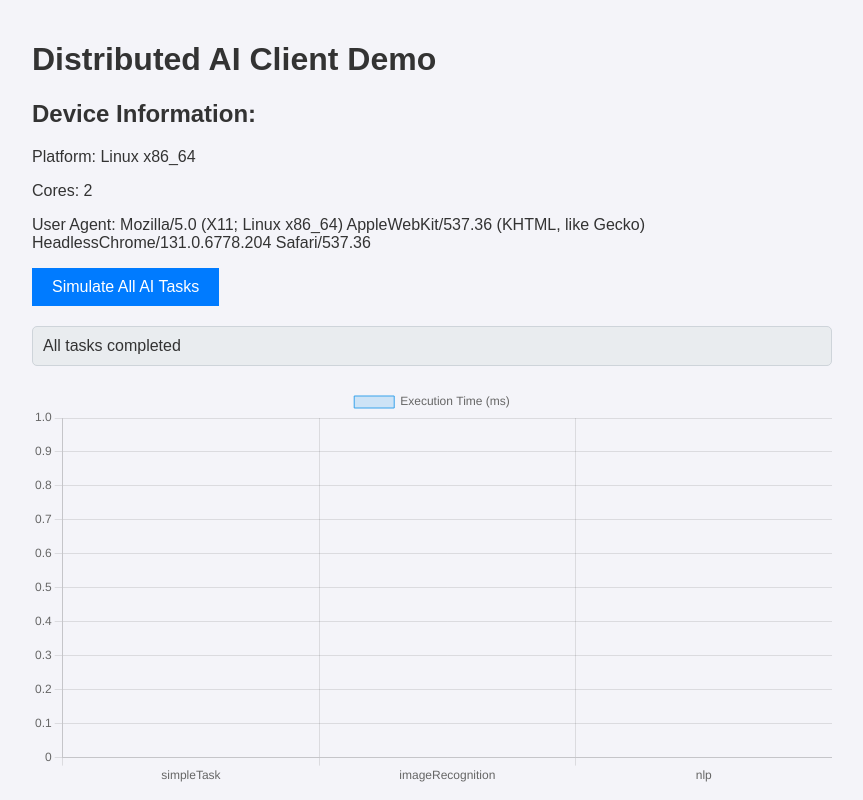
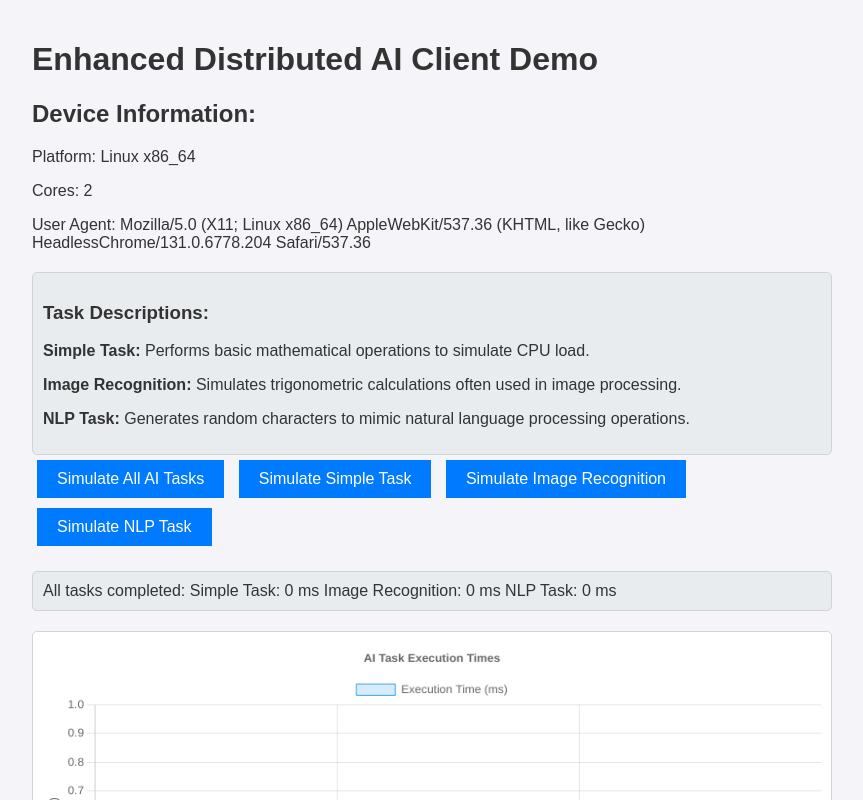
Before and after one commit to akimitu22/distributed-ai-demo, a plain HTML site: page index.html in a window 1280 px wide. Both pictures are taken after a click on the button "Simulate All AI Tasks". Shown: the top 800 px of the page, without its empty margins (208-1071 px from the left). Drawn offline with nearby package versions, Linux system fonts and the light colour scheme.

Commit message:
index.html

```diff
--- a/index.html
+++ b/index.html
@@ -3,7 +3,7 @@
 <head>
     <meta charset="UTF-8">
     <meta name="viewport" content="width=device-width, initial-scale=1.0">
-    <title>Distributed AI Client Demo</title>
+    <title>Enhanced Distributed AI Client Demo</title>
     <style>
         body {
             font-family: Arial, sans-serif;
@@ -21,11 +21,12 @@
             border: none;
             cursor: pointer;
             transition: background-color 0.3s ease;
+            margin: 5px;
         }
         button:hover {
             background-color: #0056b3;
         }
-        #result {
+        #result, #taskDescriptions {
             margin-top: 20px;
             padding: 10px;
             background-color: #e9ecef;
@@ -34,21 +35,35 @@
         }
         canvas {
             margin-top: 20px;
+            background-color: white;
+            border: 1px solid #ced4da;
+            border-radius: 5px;
+            padding: 10px;
         }
     </style>
 </head>
 <body>
-    <h1>Distributed AI Client Demo</h1>
+    <h1>Enhanced Distributed AI Client Demo</h1>
     <div id="deviceInfo"></div>
 
+    <div id="taskDescriptions">
+        <h3>Task Descriptions:</h3>
+        <p><strong>Simple Task:</strong> Performs basic mathematical operations to simulate CPU load.</p>
+        <p><strong>Image Recognition:</strong> Simulates trigonometric calculations often used in image processing.</p>
+        <p><strong>NLP Task:</strong> Generates random characters to mimic natural language processing operations.</p>
+    </div>
+
     <button id="simulateAllTasks">Simulate All AI Tasks</button>
+    <button id="simulateSimpleTask">Simulate Simple Task</button>
+    <button id="simulateImageRecognition">Simulate Image Recognition</button>
+    <button id="simulateNLP">Simulate NLP Task</button>
     <div id="result"></div>
-    <canvas id="myChart"></canvas> <!-- グラフ描画用のキャンバス -->
+    <canvas id="myChart"></canvas>
 
-    <!-- Chart.jsをCDNから読み込む -->
     <script src="https://cdn.jsdelivr.net/npm/chart.js"></script>
     <script>
-        // デバイス情報を取得して表示
+        let chart;
+
         function getDeviceInfo() {
             return {
                 platform: navigator.platform,
@@ -67,53 +82,60 @@
             `;
         }
 
-        let chart; // グラフを保持する変数
-
-        // グラフを描画する関数
         function createChart(taskResults) {
             const ctx = document.getElementById('myChart').getContext('2d');
 
             if (chart) {
-                chart.destroy(); // 既存のチャートを破棄して再描画
+                chart.destroy();
             }
 
             chart = new Chart(ctx, {
                 type: 'bar',
                 data: {
-                    labels: taskResults.map(result => result.taskType), // タスク名のラベル
+                    labels: taskResults.map(result => result.taskType),
                     datasets: [{
                         label: 'Execution Time (ms)',
-                        data: taskResults.map(result => result.timeTaken), // 実行時間のデータ
+                        data: taskResults.map(result => result.timeTaken),
                         backgroundColor: ['rgba(54, 162, 235, 0.2)', 'rgba(75, 192, 192, 0.2)', 'rgba(153, 102, 255, 0.2)'],
                         borderColor: ['rgba(54, 162, 235, 1)', 'rgba(75, 192, 192, 1)', 'rgba(153, 102, 255, 1)'],
                         borderWidth: 1
                     }]
                 },
                 options: {
+                    responsive: true,
                     scales: {
                         y: {
-                            beginAtZero: true
+                            beginAtZero: true,
+                            title: {
+                                display: true,
+                                text: 'Execution Time (ms)'
+                            }
+                        }
+                    },
+                    plugins: {
+                        title: {
+                            display: true,
+                            text: 'AI Task Execution Times'
                         }
                     }
                 }
             });
         }
 
-        // 各AIタスクのシミュレーション関数
         function simulateTask(taskType) {
             return new Promise((resolve) => {
                 setTimeout(() => {
                     const startTime = performance.now();
 
-                    if (taskType === 'simpleTask') {
+                    if (taskType === 'Simple Task') {
                         for (let i = 0; i < 1000000; i++) {
                             Math.sqrt(i);
                         }
-                    } else if (taskType === 'imageRecognition') {
+                    } else if (taskType === 'Image Recognition') {
                         for (let i = 0; i < 1000000; i++) {
                             Math.sin(i);
                         }
-                    } else if (taskType === 'nlp') {
+                    } else if (taskType === 'NLP Task') {
                         for (let i = 0; i < 1000000; i++) {
                             String.fromCharCode(97 + Math.floor(Math.random() * 26));
                         }
@@ -121,37 +143,48 @@
 
                     const endTime = performance.now();
                     const timeTaken = (endTime - startTime).toFixed(2);
-                    resolve({ taskType, timeTaken });
-                }, 100); // 非同期的に処理を実行
+                    resolve({ taskType, timeTaken: parseFloat(timeTaken) });
+                }, 100);
             });
         }
 
-        // すべてのAIタスクを一度に実行して結果を表示
         async function simulateAllTasks() {
             document.getElementById('result').textContent = 'AI Tasks are running...';
 
             try {
                 const results = await Promise.all([
-                    simulateTask('simpleTask'),
-                    simulateTask('imageRecognition'),
-                    simulateTask('nlp')
+                    simulateTask('Simple Task'),
+                    simulateTask('Image Recognition'),
+                    simulateTask('NLP Task')
                 ]);
 
-                document.getElementById('result').textContent = 'All tasks completed';
-
-                // グラフを描画
+                let resultText = 'All tasks completed:\n';
+                results.forEach(result => {
+                    resultText += `${result.taskType}: ${result.timeTaken} ms\n`;
+                });
+                document.getElementById('result').textContent = resultText;
                 createChart(results);
-
             } catch (error) {
                 document.getElementById('result').textContent = `Error: ${error.message}`;
             }
         }
 
-        // ページ読み込み時にデバイス情報を表示
+        async function runTask(taskType) {
+            document.getElementById('result').textContent = `Running ${taskType}...`;
+            try {
+                const result = await simulateTask(taskType);
+                document.getElementById('result').textContent = `${taskType} completed in ${result.timeTaken} ms`;
+                createChart([result]);
+            } catch (error) {
+                document.getElementById('result').textContent = `Error: ${error.message}`;
+            }
+        }
+
         displayDeviceInfo();
-
-        // ボタンのクリックイベントですべてのAIタスクをシミュレート
         document.getElementById('simulateAllTasks').addEventListener('click', simulateAllTasks);
+        document.getElementById('simulateSimpleTask').addEventListener('click', () => runTask('Simple Task'));
+        document.getElementById('simulateImageRecognition').addEventListener('click', () => runTask('Image Recognition'));
+        document.getElementById('simulateNLP').addEventListener('click', () => runTask('NLP Task'));
     </script>
 </body>
 </html>
```
